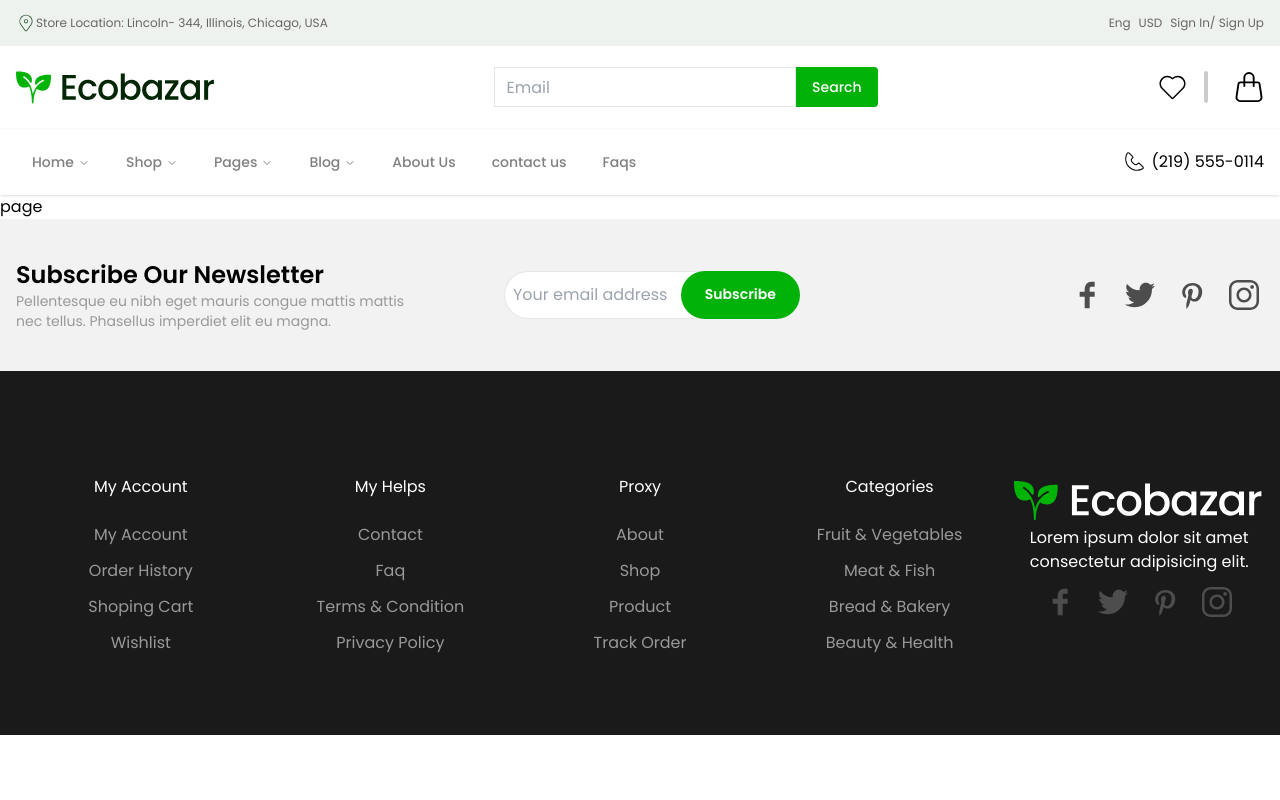
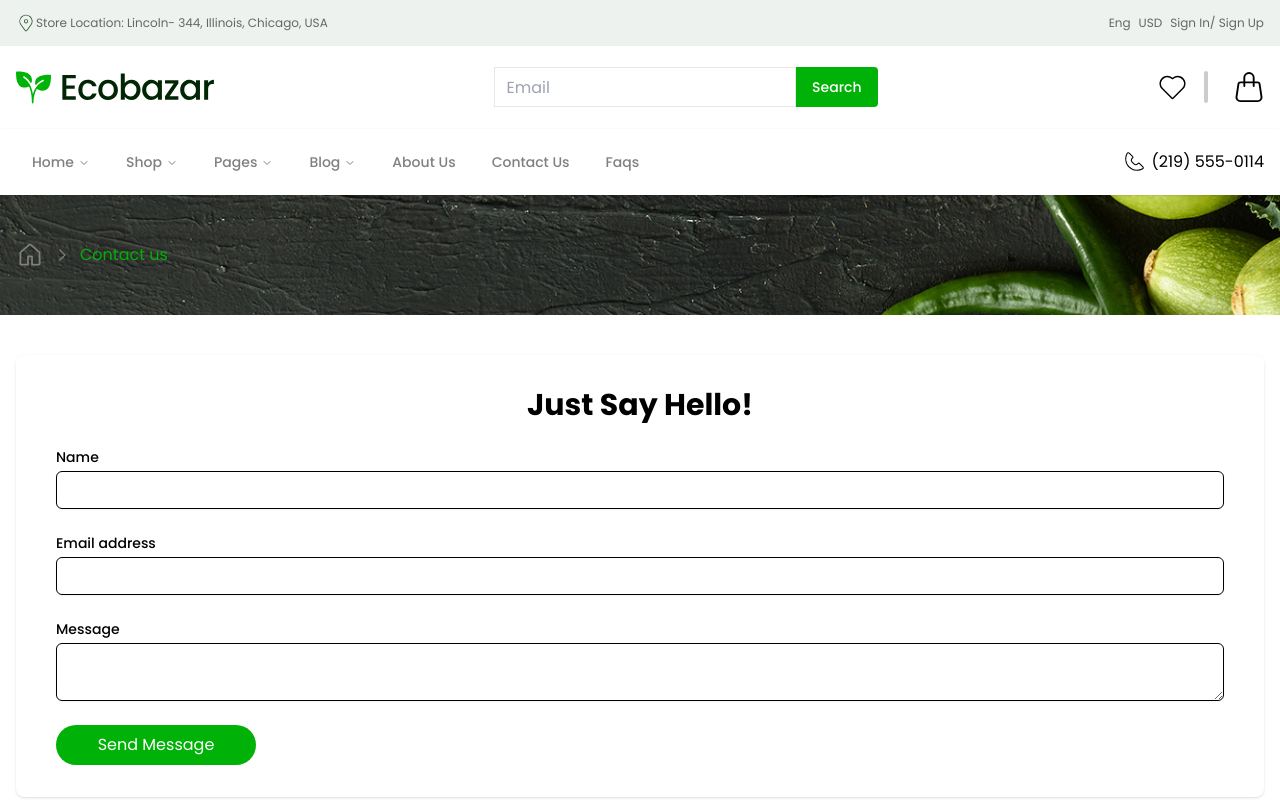
Before and after one commit to pankajjsdev/Ecobazar_FE, a Next.js app: page /contact in a window 1280 px wide. Shown: the top 800 px of the page. Built offline with nearby package versions, Linux system fonts and the light colour scheme.

Commit message:
add contact us, profile

```diff
--- a/app/(root)/contact/page.tsx
+++ b/app/(root)/contact/page.tsx
@@ -1,8 +1,89 @@
+import Breadcumb from '@/components/_ui/breadcumb/Breadcumb';
+import Head from 'next/head';
+import Image from 'next/image';
 
-function page() {
-  return (
-    <div>page</div>
-  )
+export default function Contact() {
+    return (
+        <>
+            <Breadcumb
+                currentPage="Contact us"
+            />
+            <div className='container my-10'>
+                <div className='grid grid-col-1'>
+                    <div className="bg-white py-8 px-6 shadow rounded-lg sm:px-10">
+                        <h2 className="mb-6 text-center text-3xl font-extrabold text-gray-900">
+                            Just Say Hello!
+                        </h2>
+                        <form className="space-y-6">
+                            <div>
+                                <label htmlFor="name" className="block text-sm font-medium text-gray-700">
+                                    Name
+                                </label>
+                                <div className="mt-1">
+                                    <input
+                                        id="name"
+                                        name="name"
+                                        type="text"
+                                        autoComplete="name"
+                                        required
+                                        className="appearance-none block w-full px-3 py-2 border border-gray-300 rounded-md shadow-sm placeholder-gray-400 focus:outline-none focus:ring-indigo-500 focus:border-indigo-500 sm:text-sm"
+                                    />
+                                </div>
+                            </div>
+
+                            <div>
+                                <label htmlFor="email" className="block text-sm font-medium text-gray-700">
+                                    Email address
+                                </label>
+                                <div className="mt-1">
+                                    <input
+                                        id="email"
+                                        name="email"
+                                        type="email"
+                                        autoComplete="email"
+                                        required
+                                        className="appearance-none block w-full px-3 py-2 border border-gray-300 rounded-md shadow-sm placeholder-gray-400 focus:outline-none focus:ring-indigo-500 focus:border-indigo-500 sm:text-sm"
+                                    />
+                                </div>
+                            </div>
+
+                            <div>
+                                <label htmlFor="message" className="block text-sm font-medium text-gray-700">
+                                    Message
+                                </label>
+                                <div className="mt-1">
+                                    <textarea
+                                        id="message"
+                                        name="message"
+                                        //   rows="4"
+                                        required
+                                        className="appearance-none block w-full px-3 py-2 border border-gray-300 rounded-md shadow-sm placeholder-gray-400 focus:outline-none focus:ring-indigo-500 focus:border-indigo-500 sm:text-sm"
+                                    />
+                                </div>
+                            </div>
+
+                            <div>
+                                <button
+                                    type="submit"
+                                    className="w-[200px] bg-primary-primary text-white p-2 rounded-full"
+                                >
+                                    Send Message
+                                </button>
+                            </div>
+                        </form>
+                    </div>
+                </div>
+            </div>
+            <div>
+                <Image
+                    src={"/images/common/map.png"}
+                    width={716}
+                    height={500}
+                    objectFit="cover"
+                    alt=""
+                    className="w-full h-full bg-contain"
+                />
+            </div>
+        </>
+    );
 }
-
-export default page
--- a/components/_ui/header/Desktop.tsx
+++ b/components/_ui/header/Desktop.tsx
@@ -178,21 +178,21 @@ export function NavigationMenuDemo() {
         <NavigationMenuItem>
           <Link href="/about" legacyBehavior passHref>
             <NavigationMenuLink className={navigationMenuTriggerStyle()}>
-              About Us
+            About Us
             </NavigationMenuLink>
           </Link>
         </NavigationMenuItem>
         <NavigationMenuItem>
-          <Link href="/about" legacyBehavior passHref>
+          <Link href="/contact" legacyBehavior passHref>
             <NavigationMenuLink className={navigationMenuTriggerStyle()}>
-              contact us
+            Contact Us
             </NavigationMenuLink>
           </Link>
         </NavigationMenuItem>
         <NavigationMenuItem>
           <Link href="/faqs" legacyBehavior passHref>
             <NavigationMenuLink className={navigationMenuTriggerStyle()}>
-              Faqs
+           Faqs
             </NavigationMenuLink>
           </Link>
         </NavigationMenuItem>
```
